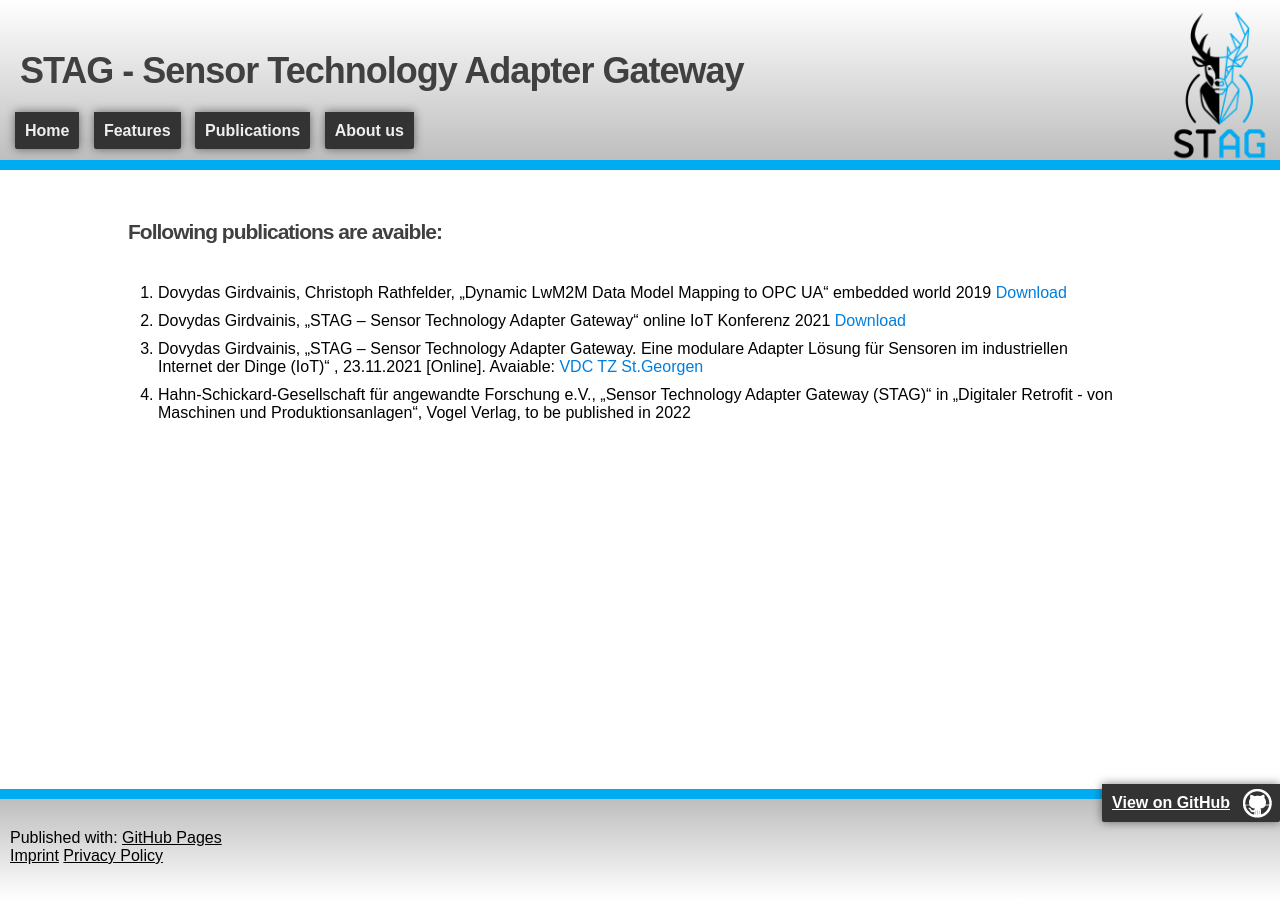
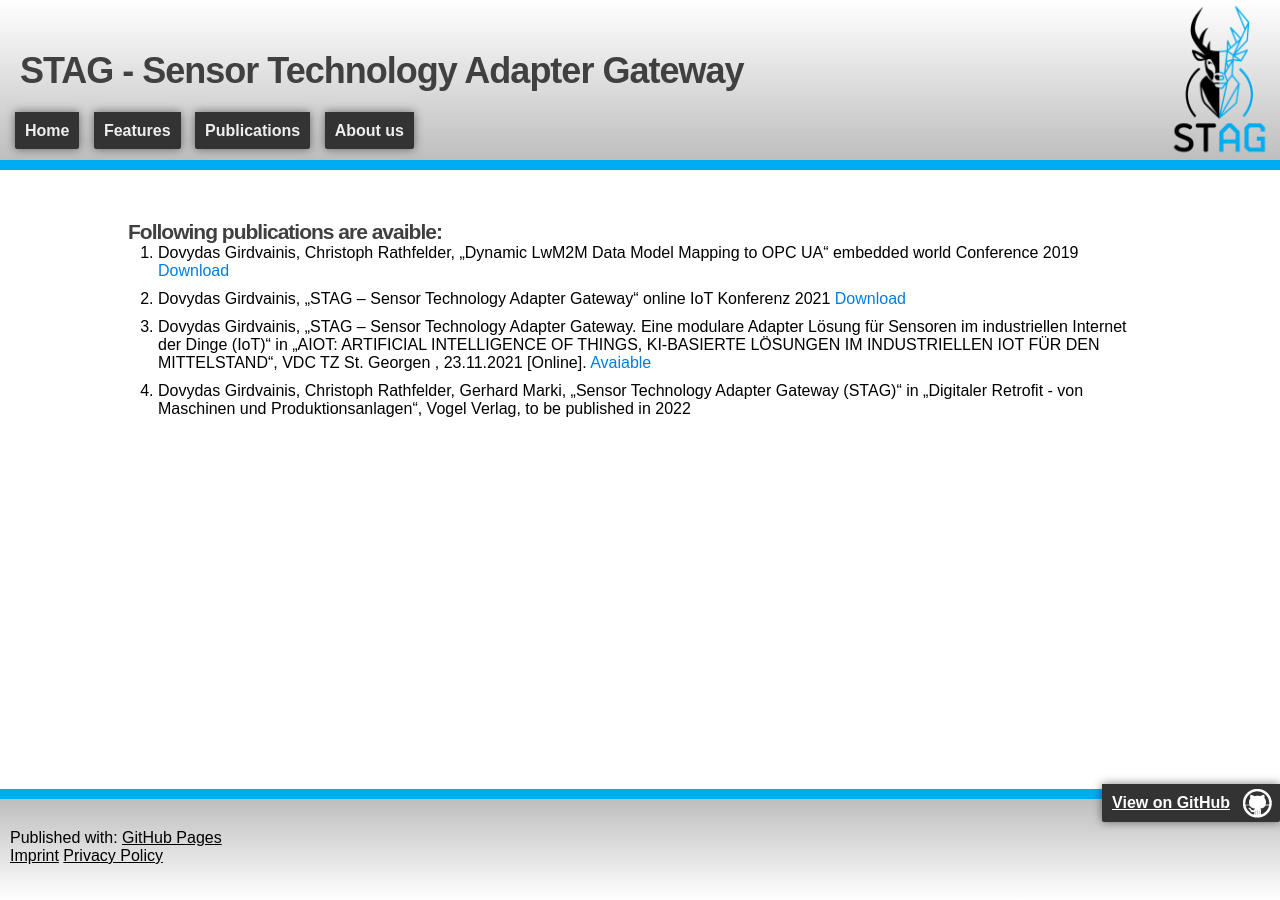
Before and after one commit to Hahn-Schickard/STAG-frontpage, a Jekyll site: the page built from publications.md, in a window 1280 px wide. Built offline with Jekyll 4.4.1, drawn with Linux system fonts in a browser that asks for light colours.

Commit message:
make changes in layout and content
Signed-off-by: Gerhard <gerhard.marki@hahn-schickard.de>

```diff
--- a/_includes/header.html
+++ b/_includes/header.html
@@ -6,7 +6,7 @@
     <a class="menu_link" href="{{site.baseurl}}/publications/">Publications</a>
     <a class="menu_link" href="{{site.baseurl}}/aboutus/">About us</a>
     <div>
-      <a href="http://www.stag@hahn-schickard.de">
+      <a href="http://stag.hahn-schickard.de">
       <img src="{{site.baseurl}}/assets/img/STAG_web.png" height="170px" class="project_logo"  id="right"/>
       </a>
     </div>
--- a/_sass/_stylesheet.scss
+++ b/_sass/_stylesheet.scss
@@ -59,7 +59,8 @@ footer, header, hgroup, menu, nav, section {
 }
 
 ol {
-  margin: 30px;
+  /*margin: 30px;*/
+  margin: -20px 0px 30px 30px;
   list-style: decimal;
 }
 ul {
@@ -274,7 +275,7 @@ Full-Width Styles
 
 .project_logo {
   position: absolute;
-  top:0px;
+  top:-6px;
   right:0px;
 }
 
--- a/publications.md
+++ b/publications.md
@@ -5,7 +5,7 @@ permalink: /publications/
 ---
 
 ### Following publications are avaible:
-1. Dovydas Girdvainis, Christoph Rathfelder, „Dynamic LwM2M Data Model Mapping to OPC UA“ embedded world 2019 <a href="{{site.baseurl}}/assets/resources/publications/LwM2M Mapping paper.pdf" download>Download</a>
+1. Dovydas Girdvainis, Christoph Rathfelder, „Dynamic LwM2M Data Model Mapping to OPC UA“ embedded world Conference 2019 <a href="{{site.baseurl}}/assets/resources/publications/LwM2M Mapping paper.pdf" download>Download</a>
 2. Dovydas Girdvainis, „STAG – Sensor Technology Adapter Gateway“ online IoT Konferenz 2021 <a href="{{site.baseurl}}/assets/resources/publications/STAG_IoT_Konferenz.pdf" download>Download</a>
-3. Dovydas Girdvainis, „STAG – Sensor Technology Adapter Gateway. Eine modulare Adapter Lösung für Sensoren im industriellen Internet der Dinge (IoT)“ , 23.11.2021 [Online]. Avaiable: [VDC TZ St.Georgen](https://vdc-tz-stgeorgen.de/23-11-2021-iot-ki-im-mittelstand/){:target="_blank"}
-4. Hahn-Schickard-Gesellschaft für angewandte Forschung e.V., „Sensor Technology Adapter Gateway (STAG)“ in „Digitaler Retrofit - von Maschinen und Produktionsanlagen“, Vogel Verlag, to be published in 2022
+3. Dovydas Girdvainis, „STAG – Sensor Technology Adapter Gateway. Eine modulare Adapter Lösung für Sensoren im industriellen Internet der Dinge (IoT)“ in „AIOT: ARTIFICIAL INTELLIGENCE OF THINGS, KI-BASIERTE LÖSUNGEN IM INDUSTRIELLEN IOT FÜR DEN MITTELSTAND“, VDC TZ St. Georgen , 23.11.2021 [Online]. [Avaiable](https://vdc-tz-stgeorgen.de/23-11-2021-iot-ki-im-mittelstand/){:target="_blank"}
+4. Dovydas Girdvainis, Christoph Rathfelder, Gerhard Marki, „Sensor Technology Adapter Gateway (STAG)“ in „Digitaler Retrofit - von Maschinen und Produktionsanlagen“, Vogel Verlag, to be published in 2022
```
Also changed, not shown: features.md (+3 -3 lines).
